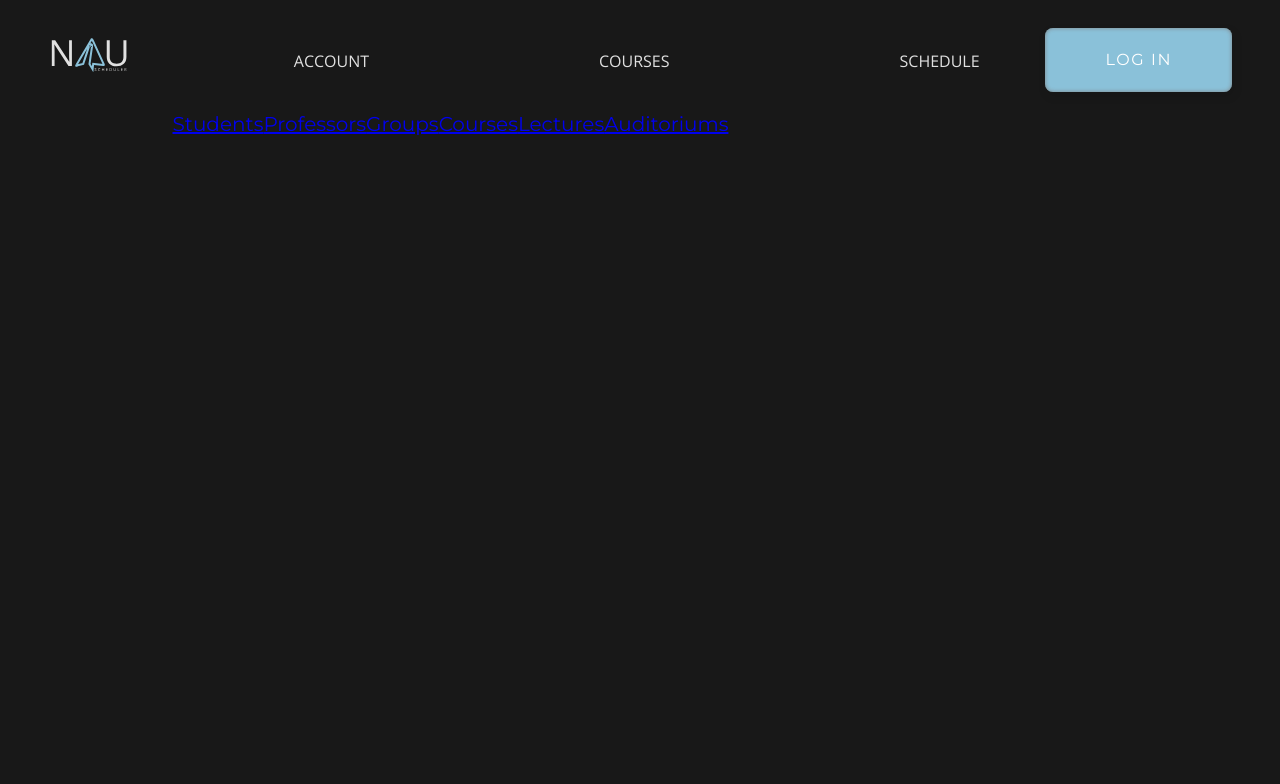
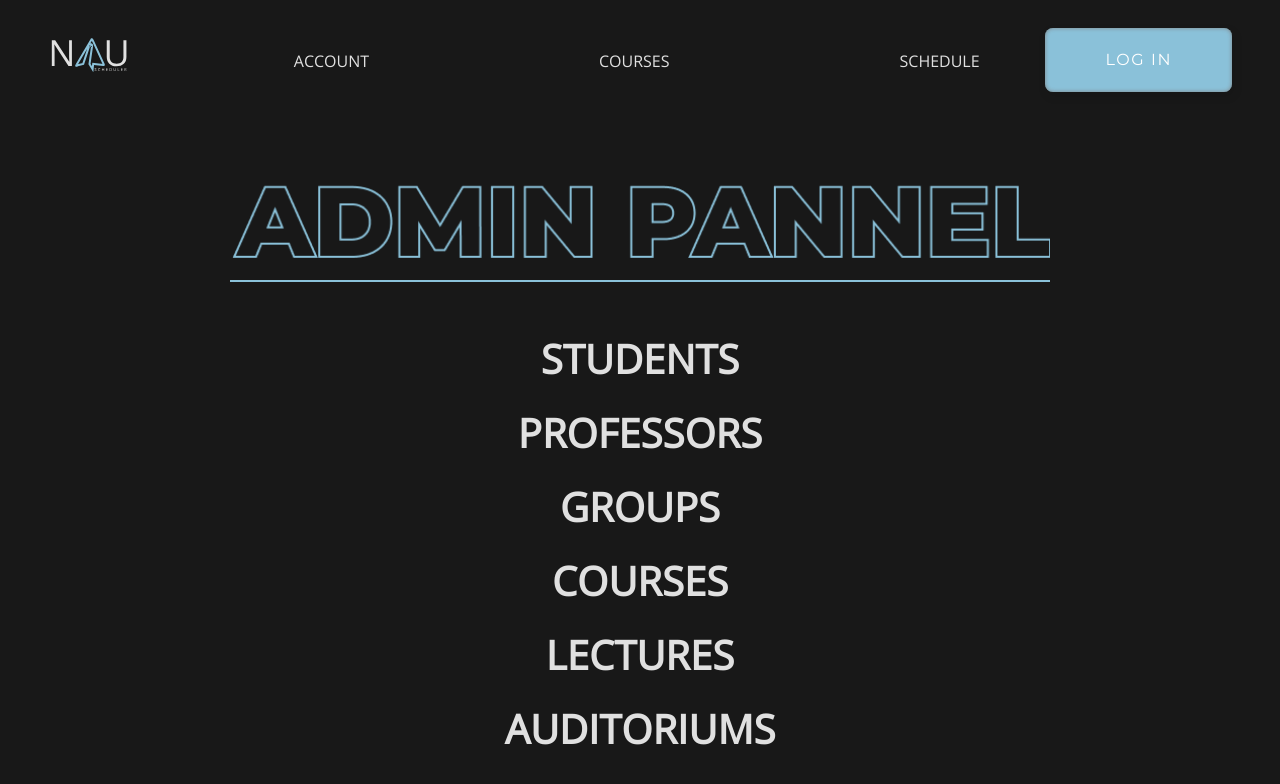
Before and after one commit to mirajane2207/university-scheduler, a Vue app in the folder frontend/: page /admin in a window 1280 px wide. Shown: the top 784 px of the page. Built offline with nearby package versions, Linux system fonts and the light colour scheme.

Commit message:
#20 Added back and close links

```diff
--- a/frontend/src/components/CreateForm.vue
+++ b/frontend/src/components/CreateForm.vue
@@ -1,8 +1,11 @@
 <template>
-  <div class="side-form" v-if="show" @click.stop="hideDialog">
+  <div class="side-form" v-if="show">
     <div @click.stop>
       <form @submit.prevent class="course-form">
-        <a class="course-form__id">Creation item</a>
+        <div class="title-wrapper">
+          <a class="course-form__id" >Creation item</a>
+          <a class="close" @click.stop="hideDialog">Close</a>
+        </div>
         <custom-input>
           <label class="label">Name</label>
         </custom-input>
@@ -41,6 +44,22 @@ export default {
 </script>
 
 <style scoped>
+.title-wrapper {
+  display: flex;
+}
+
+.close{
+  margin-top: 14px;
+  margin-left: 10px;
+  font-weight: 400;
+  text-decoration: none;
+  color: #8AC1D9;
+}
+
+.close:hover {
+  text-decoration: underline;
+}
+
 .side-form {
   position: absolute;
   top: 0;
--- a/frontend/src/components/CustomTable.vue
+++ b/frontend/src/components/CustomTable.vue
@@ -1,5 +1,8 @@
 <template>
-  <slot name="table-title"></slot>
+  <div class="title-wrapper">
+    <slot name="table-title"></slot>
+    <router-link to="/admin" class="back-link">Back</router-link>
+  </div>
   <div class="custom-table-headers">
     <a class="custom-table__id">ID</a>
     <a class="custom-table__name">Name</a>
@@ -63,11 +66,26 @@ export default {
 </script>
 
 <style scoped>
+.title-wrapper {
+  display: flex;
+}
+
 .custom-table {
   display: grid;
   grid-template-columns: repeat(12, 1fr);
   grid-gap: 10px;
 
+}
+
+.back-link{
+margin-top: 55px;
+  margin-left: 10px;
+  text-decoration: none;
+  color: #8AC1D9;
+}
+
+.back-link:hover{
+  text-decoration: underline;
 }
 
 .custom-table:only-child{
--- a/frontend/src/components/LectureForm.vue
+++ b/frontend/src/components/LectureForm.vue
@@ -2,7 +2,10 @@
   <div class="side-form" v-if="show" @click.stop="hideDialog">
     <div @click.stop>
       <form @submit.prevent class="course-form">
-        <a class="course-form__id">ID</a>
+        <div class="title-wrapper">
+          <a class="course-form__id">ID</a>
+          <a class="close" @click.stop="hideDialog">Close</a>
+        </div>
         <custom-select :items="weeks">Week</custom-select>
         <custom-select :items="lectureNumbers">Lecture</custom-select>
         <custom-select :items="auditoriums">Auditorium</custom-select>
@@ -75,6 +78,22 @@ export default {
 </script>
 
 <style scoped>
+.title-wrapper {
+  display: flex;
+}
+
+.close{
+  margin-top: 14px;
+  margin-left: 10px;
+  font-weight: 400;
+  text-decoration: none;
+  color: #8AC1D9;
+}
+
+.close:hover {
+  text-decoration: underline;
+}
+
 .side-form {
   position: absolute;
   top: 0;
--- a/frontend/src/components/StudentInfo.vue
+++ b/frontend/src/components/StudentInfo.vue
@@ -2,9 +2,10 @@
   <custom-input>
     <label class="label">Surname</label>
   </custom-input>
-  <custom-input>
-    <label class="label">Group</label>
-  </custom-input>
+  <custom-select
+      :items="groups">
+    Group
+  </custom-select>
   <custom-input>
     <label class="label">Email</label>
   </custom-input>
@@ -19,10 +20,10 @@
 
 <script>
 
-import CustomInput from "@/components/CustomInput";
+import {mapActions, mapState} from "vuex";
+
 export default {
   name: 'StudentInfo',
-  components: {CustomInput},
   data() {
     return {
       course: {
@@ -32,6 +33,9 @@ export default {
     }
   },
   methods: {
+    ...mapActions({
+      fetchGroups: 'groups/fetchGroups'
+    }),
     createCourse() {
       this.course.id = Date.now();
       this.$emit('create', this.course);
@@ -40,6 +44,14 @@ export default {
         body: ''
       }
     }
+  },
+  mounted() {
+    this.fetchGroups();
+  },
+  computed: {
+    ...mapState({
+      groups: state => state.groups.groups
+    })
   }
 }
 </script>
--- a/frontend/src/components/UpdateForm.vue
+++ b/frontend/src/components/UpdateForm.vue
@@ -2,7 +2,10 @@
   <div class="side-form" v-if="show" @click.stop="hideDialog">
     <div @click.stop>
       <form @submit.prevent class="course-form">
-        <a class="course-form__id">ID</a>
+        <div class="title-wrapper">
+          <a class="course-form__id">ID</a>
+          <a class="close" @click.stop="hideDialog">Close</a>
+        </div>
         <custom-input>
           <label class="label">Name</label>
         </custom-input>
@@ -46,6 +49,22 @@ export default {
 </script>
 
 <style scoped>
+.title-wrapper {
+  display: flex;
+}
+
+.close{
+  margin-top: 14px;
+  margin-left: 10px;
+  font-weight: 400;
+  text-decoration: none;
+  color: #8AC1D9;
+}
+
+.close:hover {
+  text-decoration: underline;
+}
+
 .side-form {
   position: absolute;
   top: 0;
--- a/frontend/src/views/AdminView.vue
+++ b/frontend/src/views/AdminView.vue
@@ -1,12 +1,12 @@
 <template>
   <div class="wrapper">
-<!--    <img src="/img/admin-title.png" alt="" class="admin__title">-->
-    <router-link to="/students" class="admin__option">Students</router-link>
-    <router-link to="/professors" class="admin__option">Professors</router-link>
-    <router-link to="/groups" class="admin__option">Groups</router-link>
-    <router-link to="/courses" class="admin__option">Courses</router-link>
-    <router-link to="/lectures" class="admin__option">Lectures</router-link>
-    <router-link to="/auditoriums" class="admin__option">Auditoriums</router-link>
+    <img src="@/assets/admin-title.png" alt="" class="admin__title">
+    <router-link to="/admin/students" class="admin__option">Students</router-link>
+    <router-link to="/admin/professors" class="admin__option">Professors</router-link>
+    <router-link to="/admin/groups" class="admin__option">Groups</router-link>
+    <router-link to="/admin/courses" class="admin__option">Courses</router-link>
+    <router-link to="/admin/lectures" class="admin__option">Lectures</router-link>
+    <router-link to="/admin/auditoriums" class="admin__option">Auditoriums</router-link>
   </div>
 </template>
 
@@ -17,5 +17,39 @@ export default {
 </script>
 
 <style scoped>
+.wrapper {
+  margin: 50px auto;
+  display: flex;
+  flex-direction: column;
+  text-align: center;
+  max-width: 820px;
+  text-align: center;
+}
 
+.admin__title {
+  margin-bottom: 50px;
+  background-size: cover;
+  width: 820px;
+  height: 120px;
+}
+
+.admin__option {
+  margin-bottom: 20px;
+  text-decoration: none;
+  font-family: 'Open Sans';
+  font-style: normal;
+  font-weight: 600;
+  font-size: 40px;
+  line-height: 54px;
+  text-align: center;
+  text-transform: uppercase;
+
+  /* light gray */
+
+  color: #E0E0E0;
+}
+
+.admin__option:hover {
+  color: #8AC1D9;
+}
 </style>
```
